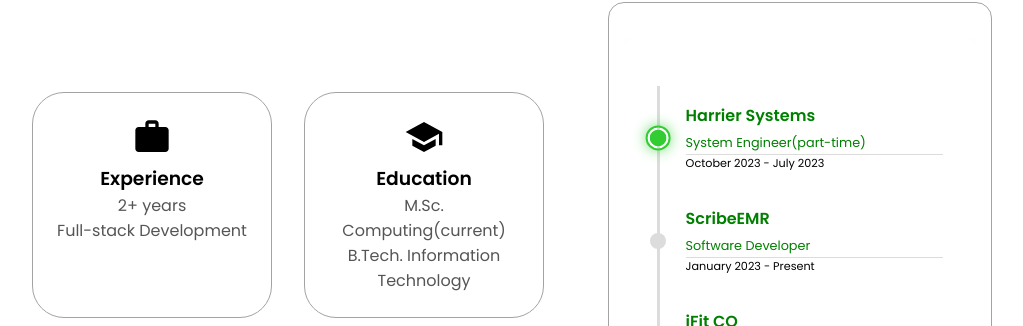
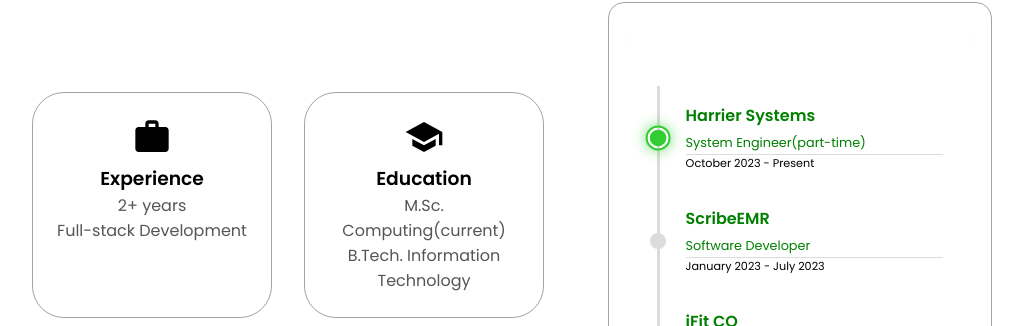
Before and after one commit to ThilakRamanie/Portfolio-ReactJS, a React (Vite) app: page / in a window 1280 px wide. Shown: the part 1039-1365 px from the top of the page, without its empty margins (128-1151 px from the left). Built offline with nearby package versions, Linux system fonts and the light colour scheme.

Commit message:
Timeline data correction

```diff
--- a/src/components/Timeline.jsx
+++ b/src/components/Timeline.jsx
@@ -8,7 +8,7 @@
             <p className="tl-title">Harrier Systems</p>
             <p className="tl-company-title">System Engineer(part-time)</p>
             <time className="tl-time" dateTime="2023-06-20">
-              October 2023 - July 2023
+              October 2023 - Present
             </time>
           </div>
         </div>
@@ -18,7 +18,7 @@
             <p className="tl-title">ScribeEMR</p>
             <p className="tl-company-title">Software Developer</p>
             <time className="tl-time" dateTime="2023-06-18">
-              January 2023 - Present
+              January 2023 - July 2023
             </time>
           </div>
         </div>
```
